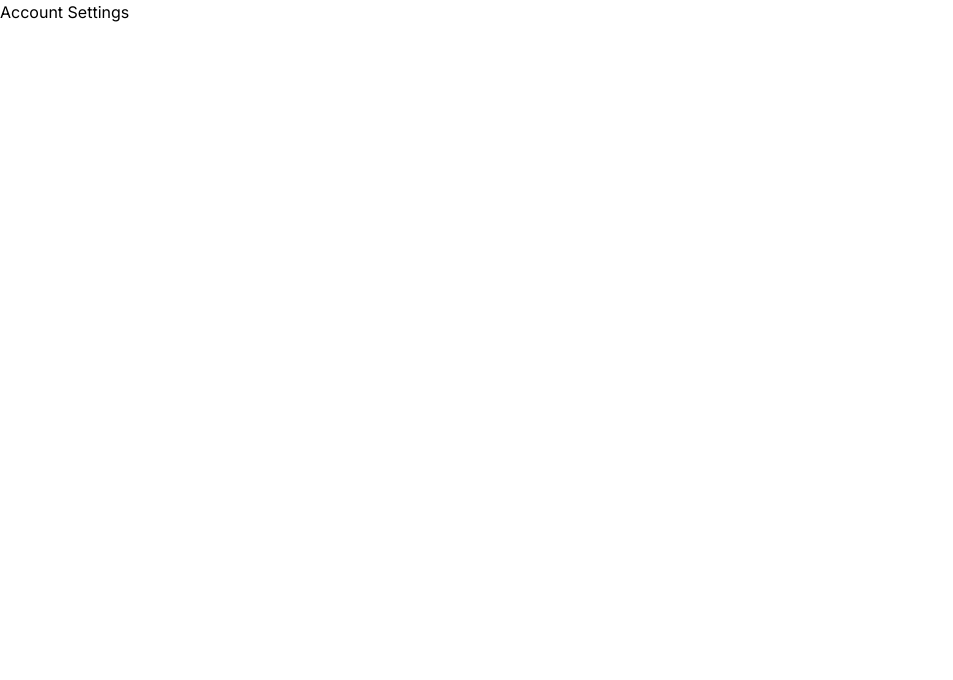
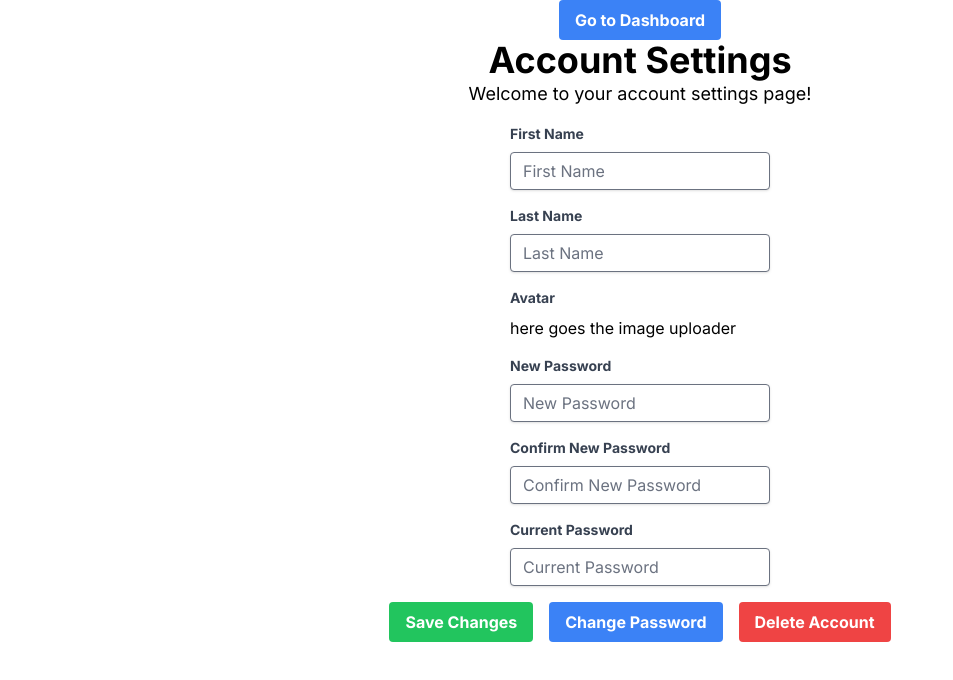
Before and after one commit to jpxoi/timeloop-frontend, a React (Vite) app: page /app/account in a window 1280 px wide. Shown: the top 680 px of the page, without its empty margins (0-953 px from the left). Built offline with nearby package versions, Linux system fonts and the light colour scheme; sample sign-in values are in the browser's storage.

Commit message:
Refactor DropdownMenu and AccountSettings components

```diff
--- a/src/Components/Atoms/DropdownMenu.jsx
+++ b/src/Components/Atoms/DropdownMenu.jsx
@@ -1,5 +1,5 @@
 import React, { useEffect, useState } from "react";
-import { Navigate } from "react-router-dom";
+import { useNavigate } from "react-router-dom";
 import { ChevronDownIcon, ChevronUpIcon, CheckBadgeIcon } from "@heroicons/react/24/solid";
 import { ArrowRightEndOnRectangleIcon, Cog8ToothIcon, UserCircleIcon } from "@heroicons/react/24/outline";
 import Avatar from "./Avatar";
@@ -8,6 +8,8 @@ import { logout } from "../../Helpers/Auth";
 import { Link } from "react-router-dom";
 
 const DropdownMenu = () => {
+  const navigate = useNavigate();
+
   const [isOpen, setIsOpen] = useState(false);
 
   const toggleMenu = () => {
@@ -16,7 +18,7 @@ const DropdownMenu = () => {
 
   const log_out_handler = () => {
     logout();
-    return <Navigate to="/login" replace />;
+    navigate("/login", { replace: true });
   };
 
   useEffect(() => {
--- a/src/Components/Pages/AccountSettings.jsx
+++ b/src/Components/Pages/AccountSettings.jsx
@@ -1,9 +1,112 @@
 import React from "react";
+import { Link } from "react-router-dom";
 
 function AccountSettings() {
   return (
-    <div>
-      <h1>Account Settings</h1>
+    <div className="flex flex-col items-center justify-center h-full">
+      <Link className="bg-blue-500 hover:bg-blue-700 text-white font-bold py-2 px-4 rounded" to="/app">
+        Go to Dashboard
+      </Link>
+
+      <h1 className="text-4xl font-bold">Account Settings</h1>
+      <p className="text-lg">Welcome to your account settings page!</p>
+
+      <div className="mt-4">
+        <label
+          className="block text-gray-700 text-sm font-bold mb-2"
+          htmlFor="first-name"
+        >
+          First Name
+        </label>
+
+        <input
+          className="shadow appearance-none border rounded w-full py-2 px-3 text-gray-700 leading-tight focus:outline-none focus:shadow-outline"
+          id="first-name"
+          type="text"
+          placeholder="First Name"
+        />
+
+        <label
+          className="block text-gray-700 text-sm font-bold mt-4 mb-2"
+          htmlFor="last-name"
+        >
+          Last Name
+        </label>
+
+        <input
+          className="shadow appearance-none border rounded w-full py-2 px-3 text-gray-700 leading-tight focus:outline-none focus:shadow-outline"
+          id="last-name"
+          type="text"
+          placeholder="Last Name"
+        />
+
+        <label
+          className="block text-gray-700 text-sm font-bold mt-4 mb-2"
+          htmlFor="avatar"
+        >
+          Avatar
+        </label>
+
+        <h1> here goes the image uploader</h1>
+
+        <label
+          className="block text-gray-700 text-sm font-bold mt-4 mb-2"
+          htmlFor="password"
+        >
+          New Password
+        </label>
+
+        <input
+          className="shadow appearance-none border rounded w-full py-2 px-3 text-gray-700 leading-tight focus:outline-none focus:shadow-outline"
+          id="password"
+          type="password"
+          placeholder="New Password"
+        />
+
+        <label
+          className="block text-gray-700 text-sm font-bold mt-4 mb-2"
+          htmlFor="confirm-password"
+        >
+
+          Confirm New Password
+        </label>
+
+        <input
+          className="shadow appearance-none border rounded w-full py-2 px-3 text-gray-700 leading-tight focus:outline-none focus:shadow-outline"
+          id="confirm-password"
+          type="password"
+          placeholder="Confirm New Password"
+        />
+
+        <label
+          className="block text-gray-700 text-sm font-bold mt-4 mb-2"
+          htmlFor="current-password"
+        >
+
+          Current Password
+        </label>
+
+        <input
+          className="shadow appearance-none border rounded w-full py-2 px-3 text-gray-700 leading-tight focus:outline-none focus:shadow-outline"
+          id="current-password"
+          type="password"
+          placeholder="Current Password"
+        />
+      </div>
+
+      <div className="mt-4">
+        <button className="bg-green-500 hover:bg-green-700 text-white font-bold py-2 px-4 rounded">
+          Save Changes
+        </button>
+
+        <button className="bg-blue-500 hover:bg-blue-700 text-white font-bold py-2 px-4 rounded ml-4">
+          Change Password
+        </button>
+
+        <button className="bg-red-500 hover:bg-red-700 text-white font-bold py-2 px-4 rounded ml-4">
+          Delete Account
+        </button>
+      </div>
     </div>
   );
 }
```
